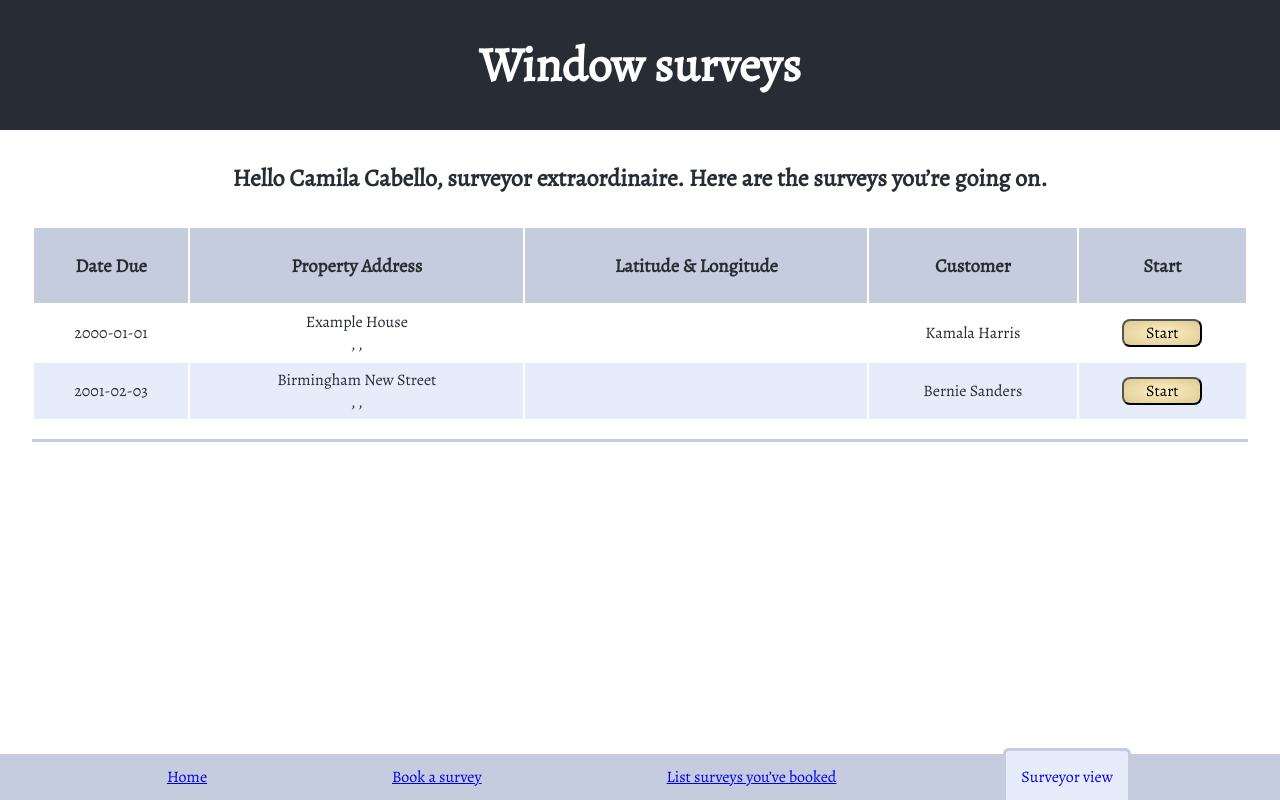
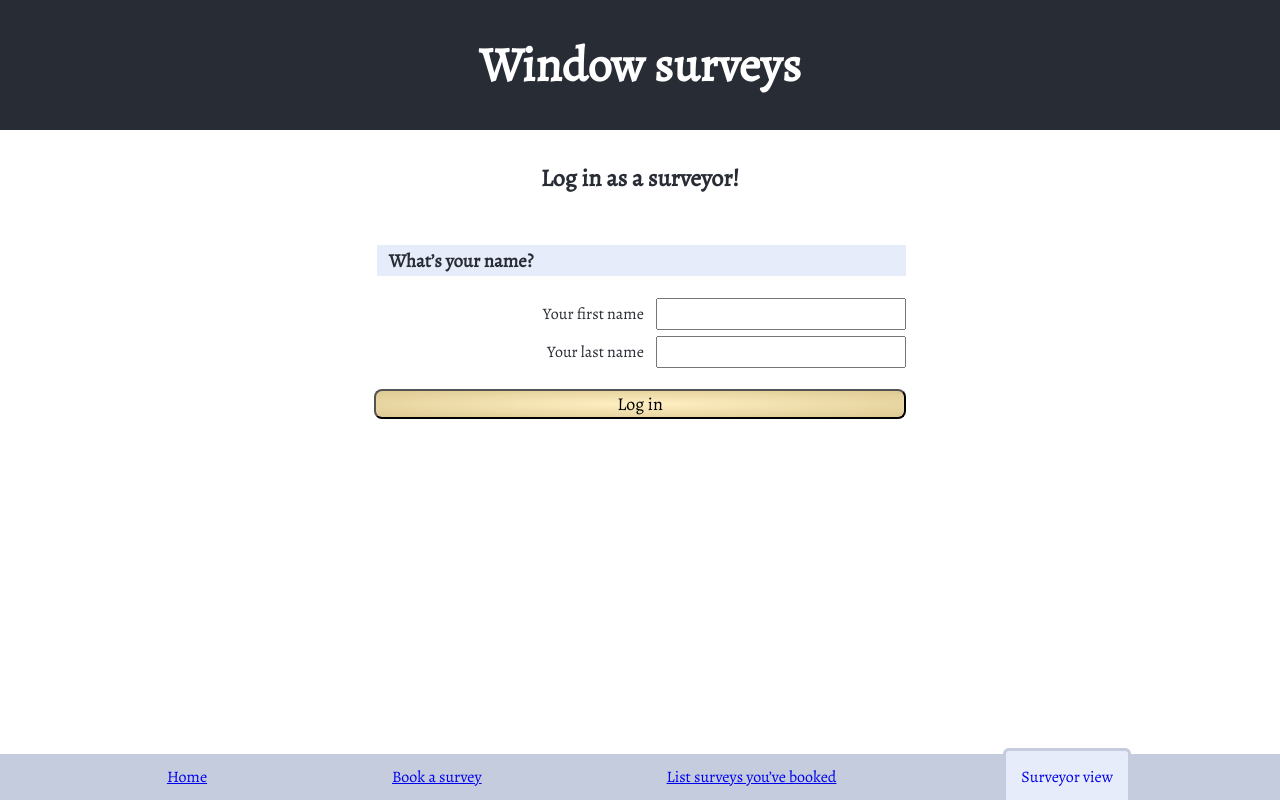
Before and after one commit to DuncanRitchie2/window-bookings, a React (Create React App) app in the folder client/: page /surveyor in a window 1280 px wide. Built offline with nearby package versions, Linux system fonts and the light colour scheme; no server answers.

Commit message:
Surveyor log-in

```diff
--- a/client/src/App.js
+++ b/client/src/App.js
@@ -4,6 +4,7 @@ import Home from './components/Home/Home';
 import Book from './components/Book/Book';
 import CustomersList from './components/CustomersList/CustomersList';
 import SurveyorsList from './components/SurveyorsList/SurveyorsList';
+import SurveyorLogin from './components/SurveyorLogin/SurveyorLogin';
 import FourOFour from './components/FourOFour/FourOFour';
 import './App.css';
 
@@ -17,17 +18,17 @@ class App extends Component {
                 first_name: "",
                 last_name: ""
             },
+            surveyor: {
+                id: null,
+                first_name: "",
+                last_name: ""
+            }
+            // ,
             // surveyor: {
-            //     id: null,
-            //     first_name: "",
-            //     last_name: ""
+            //     id: 4,
+            //     first_name: "Camila",
+            //     last_name: "Cabello"
             // }
-            // ,
-            surveyor: {
-                id: 4,
-                first_name: "Camila",
-                last_name: "Cabello"
-            }
         }
         this.changeCustomer = this.changeCustomer.bind(this)
         this.changeSurveyor = this.changeSurveyor.bind(this)
@@ -66,7 +67,8 @@ class App extends Component {
                             </Route>
 
                             <Route path="/surveyor">
-                                <SurveyorsList surveyor={this.state.surveyor} changeSurveyor={this.changeSurveyor}/>
+                                {this.state.surveyor.id ? <SurveyorsList surveyor={this.state.surveyor} /> : <SurveyorLogin changeSurveyor={this.changeSurveyor} surveyor={this.state.surveyor} />}
+
                             </Route>
 
                             <Route path="/" exact>
--- a/client/src/components/Book/Book.jsx
+++ b/client/src/components/Book/Book.jsx
@@ -61,26 +61,19 @@ class Book extends Component {
             let result = await response.json()
             console.log(result)
 
-            // Update customer_id with the new value.
-            this.props.changeCustomer(result.customer_id, inputValues.firstName, inputValues.lastName)
+            if (result.customer_id) {
+                // Update customer_id with the new value.
+                this.props.changeCustomer(result.customer_id, inputValues.firstName, inputValues.lastName)
 
-            // Refresh state. View changes anyway, so this doesn't actually matter.
-            this.setState({
-                inputValues: {
-                    firstName: "",
-                    lastName: "",
-                    propertyAddress: "",
-                    propertyTown: "",
-                    propertyCountry: "UK",
-                    surveyDate: "",
-                    surveyTime: "09:00"
-                }
-            })
+                // Redirect to CustomerList.
+                this.setState({
+                    redirectToCustomerList: true
+                })
+            }
+            else {
+                alert("Error in submitting booking! Please try again!")
+            }
 
-            // Redirect to CustomerList.
-            this.setState({
-                redirectToCustomerList: true
-            })
         }
         else {
             alert("Please fill in all values.")
--- /dev/null
+++ b/client/src/components/SurveyorLogin/SurveyorLogin.jsx
@@ -0,0 +1,84 @@
+import React, {Component} from 'react';
+import { Redirect } from 'react-router-dom';
+
+class SurveyorLogin extends Component {
+    constructor(props) {
+        super(props)
+        this.state = {
+            inputValues: {
+                firstName: "",
+                lastName: ""
+            },
+            redirectToCustomerList: false
+        }
+        this.updateInputValue = this.updateInputValue.bind(this);
+        this.submit = this.submit.bind(this);
+    }
+
+    componentDidMount() {
+    }
+
+    updateInputValue(e) {
+        // Whenever an input is changed, the state is updated.
+        let inputValues = this.state.inputValues;
+        inputValues[e.target.id] = e.target.value;
+        this.setState({inputValues})
+    }
+
+    async submit(e) {
+        e.preventDefault();
+
+        let inputValues = this.state.inputValues;
+
+        if (inputValues.firstName && inputValues.lastName) {
+
+            console.log("Attempting to log in as "+inputValues.firstName+" "+inputValues.lastName+"!")
+
+            // Send data to backend
+            let response = await fetch("/signinsurveyor?first="+inputValues.firstName+"&last="+inputValues.lastName)
+
+            let result = await response.json()
+            console.log(result)
+
+            if (await result.id) {
+                // Update customer_id with the new value.
+                this.props.changeSurveyor(result.id, inputValues.firstName, inputValues.lastName)
+            }
+
+            else {
+                alert("No surveyor found with the name "+inputValues.firstName+" "+inputValues.lastName+"!")
+            }
+
+            // // Redirect to SurveyorList.
+            // this.setState({
+            //     redirectToSurveyorList: true
+            // })
+        }
+        else {
+            alert("Please fill in both values.")
+        }
+    }
+
+    render() {
+        if (this.state.redirectToCustomerList) {
+            return (
+                <Redirect to='/list' />
+            )
+        }
+        return (
+            <div id="SurveyorLogin">
+                <h2>{ this.props.surveyor.first_name ? <>You are signed in as {this.props.surveyor.first_name} {this.props.surveyor.last_name}! Switch user?</> : <>Log in as a surveyor!</>}</h2>
+                <form>
+                    <h3>What&rsquo;s your name?</h3>
+                    <label htmlFor="firstName">Your first name</label>
+                    <input id="firstName" value={this.state.inputValues.firstName} onChange={this.updateInputValue}/><br />
+                    <label htmlFor="lastName">Your last name</label>
+                    <input id="lastName" value={this.state.inputValues.lastName} onChange={this.updateInputValue} />
+                    <button id="book-submit-button" onClick={this.submit}>Log in</button>
+                </form>
+            </div>
+        )
+    }
+}
+
+export default SurveyorLogin;
```
Also changed, not shown: 2 other files (tests, documents, lock files or other folders).
